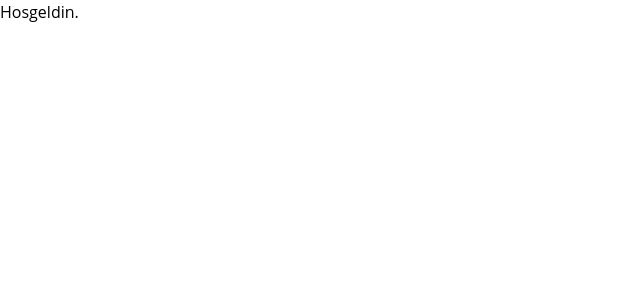
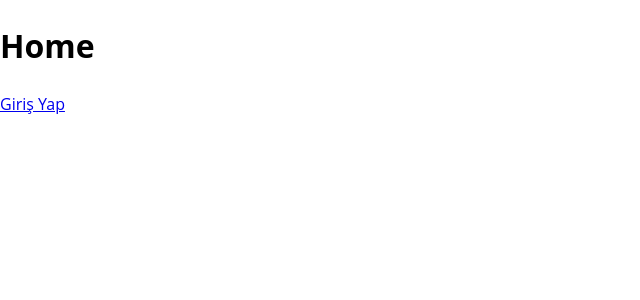
Before and after one commit to tolgabayrakdev/ont-project, a React (Vite) app in the folder client/: page / in a window 1280 px wide. Shown: the top 300 px of the page, without its empty margins (0-640 px from the left). Built offline with nearby package versions, Linux system fonts and the light colour scheme.

Commit message:
welcome page

```diff
--- a/client/src/pages/home.tsx
+++ b/client/src/pages/home.tsx
@@ -1,7 +1,13 @@
+import { Link } from "react-router-dom"
+
 type Props = {}
 
 export default function Home({}: Props) {
   return (
-    <div>Hosgeldin.</div>
+    <div>
+      <h1>Home</h1>
+      <Link to="sign-in">Giriş Yap</Link>
+    </div>
+
   )
 }
```
